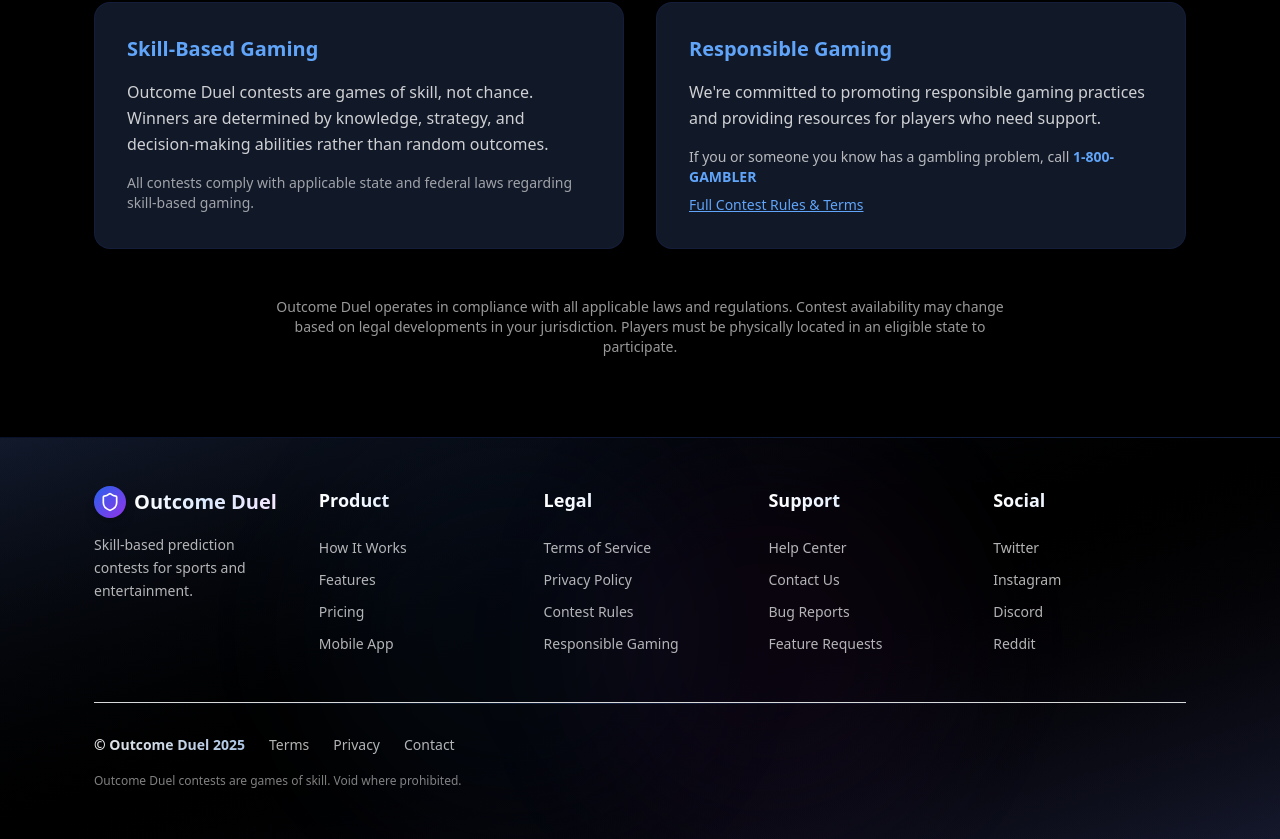
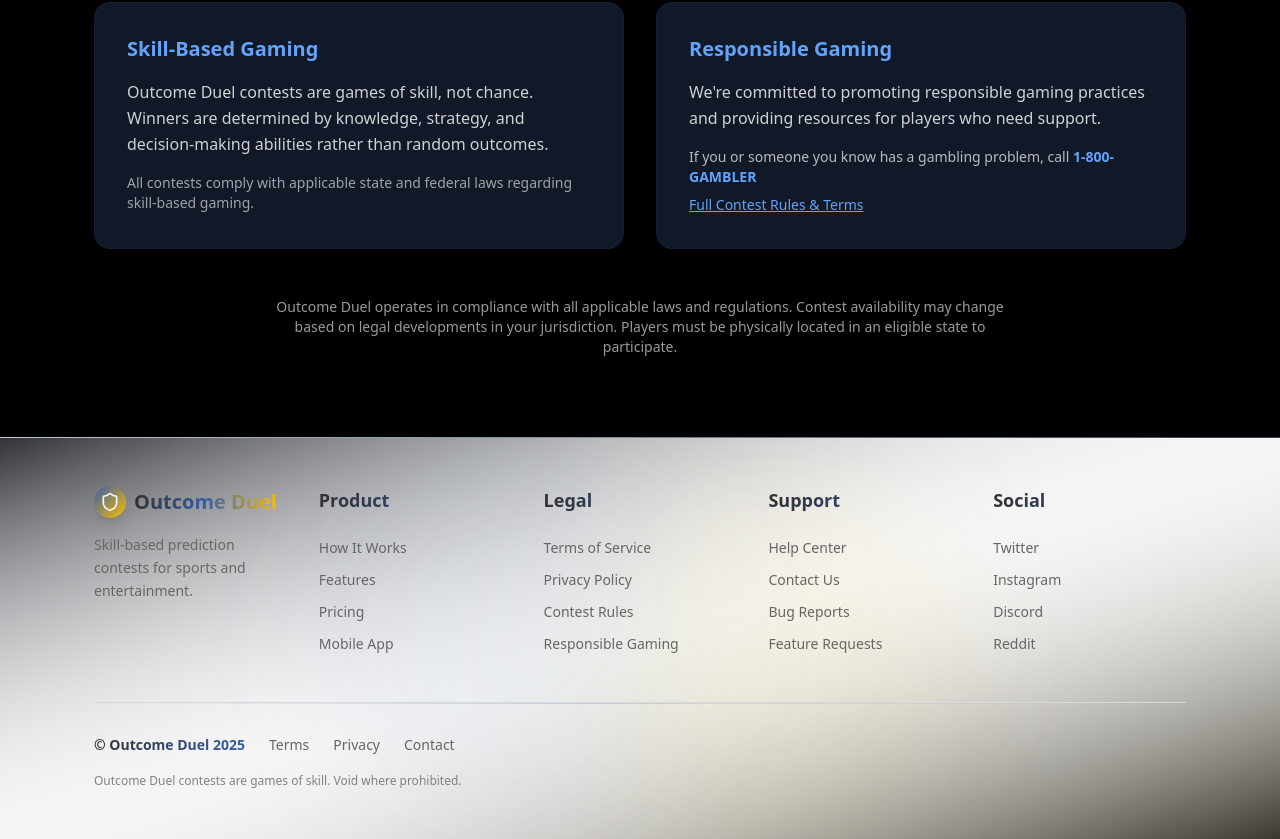
Before and after one commit to Osama575/outcome, a React (Vite) app: page /where-we-operate in a window 1280 px wide. Shown: the part 1006-1845 px from the top of the page. Built offline with nearby package versions, Linux system fonts and the light colour scheme.

Commit message:
Update color scheme
Use the specified primary and secondary colors across the landing page.

```diff
--- a/src/components/Footer.tsx
+++ b/src/components/Footer.tsx
@@ -28,14 +28,14 @@ const Footer = () => {
           }
           @keyframes pulse-glow {
             0%, 100% {
-              box-shadow: 0 0 20px rgba(59, 130, 246, 0.1);
+              box-shadow: 0 0 20px hsl(var(--primary) / 0.1);
             }
             50% {
-              box-shadow: 0 0 30px rgba(59, 130, 246, 0.3), 0 0 40px rgba(147, 51, 234, 0.2);
+              box-shadow: 0 0 30px hsl(var(--primary) / 0.3), 0 0 40px hsl(var(--accent) / 0.2);
             }
           }
           .shimmer-border {
-            background: linear-gradient(90deg, transparent, rgba(59, 130, 246, 0.4), transparent);
+            background: linear-gradient(90deg, transparent, hsl(var(--primary) / 0.4), transparent);
             background-size: 1000px 100%;
             animation: shimmer 3s infinite;
           }
@@ -45,39 +45,39 @@ const Footer = () => {
         `}
       </style>
 
-      <footer className="bg-gradient-to-br from-gray-900 via-black to-gray-900 border-t border-blue-900/30 relative overflow-hidden">
+      <footer className="bg-gradient-to-br from-secondary via-background to-secondary border-t border-primary/30 relative overflow-hidden">
         {/* Background Effects */}
-        <div className="absolute inset-0 bg-gradient-to-br from-blue-900/5 via-black to-purple-900/5"></div>
-        <div className="absolute top-0 left-1/4 w-96 h-96 bg-blue-500/5 rounded-full blur-3xl"></div>
-        <div className="absolute bottom-0 right-1/4 w-96 h-96 bg-purple-500/5 rounded-full blur-3xl"></div>
+        <div className="absolute inset-0 bg-gradient-to-br from-primary/5 via-background to-accent/5"></div>
+        <div className="absolute top-0 left-1/4 w-96 h-96 bg-primary/5 rounded-full blur-3xl"></div>
+        <div className="absolute bottom-0 right-1/4 w-96 h-96 bg-accent/5 rounded-full blur-3xl"></div>
 
         <div className="relative z-10 max-w-[1140px] mx-auto px-6 py-12">
           <div className="grid md:grid-cols-5 gap-8">
             {/* Logo Column - Enhanced */}
             <div className="md:col-span-1 group">
               <div className="flex items-center space-x-2 mb-4 group-hover:scale-105 transition-transform duration-300">
-                <div className="w-8 h-8 bg-gradient-to-br from-blue-600 to-purple-600 rounded-full flex items-center justify-center shadow-lg group-hover:shadow-blue-500/50 transition-shadow duration-300">
-                  <Shield className="w-5 h-5 text-white" />
+                <div className="w-8 h-8 bg-gradient-to-br from-primary to-accent rounded-full flex items-center justify-center shadow-lg group-hover:shadow-primary/50 transition-shadow duration-300">
+                  <Shield className="w-5 h-5 text-primary-foreground" />
                 </div>
-                <span className="text-xl font-bold bg-gradient-to-r from-white via-blue-100 to-purple-100 bg-clip-text text-transparent">
+                <span className="text-xl font-bold bg-gradient-to-r from-foreground via-primary to-accent bg-clip-text text-transparent">
                   Outcome Duel
                 </span>
               </div>
-              <p className="text-white/70 text-sm leading-relaxed">
+              <p className="text-muted-foreground text-sm leading-relaxed">
                 Skill-based prediction contests for sports and entertainment.
               </p>
             </div>
 
             {/* Product Column - Enhanced */}
             <div className="group">
-              <h4 className="font-semibold mb-6 text-lg bg-gradient-to-r from-white to-blue-200 bg-clip-text text-transparent">
+              <h4 className="font-semibold mb-6 text-lg bg-gradient-to-r from-foreground to-primary bg-clip-text text-transparent">
                 Product
               </h4>
               <ul className="space-y-3">
                 <li>
                   <button
                     onClick={() => scrollToSection('how-it-works')}
-                    className="text-white/70 hover:text-transparent hover:bg-gradient-to-r hover:from-blue-400 hover:to-purple-400 hover:bg-clip-text text-sm transition-all duration-300 hover:translate-x-1 block"
+                    className="text-muted-foreground hover:text-transparent hover:bg-gradient-to-r hover:from-primary hover:to-accent hover:bg-clip-text text-sm transition-all duration-300 hover:translate-x-1 block"
                   >
                     How It Works
                   </button>
@@ -85,18 +85,18 @@ const Footer = () => {
                 <li>
                   <Link
                     to="/features"
-                    className="text-white/70 hover:text-transparent hover:bg-gradient-to-r hover:from-blue-400 hover:to-purple-400 hover:bg-clip-text text-sm transition-all duration-300 hover:translate-x-1 block"
+                    className="text-muted-foreground hover:text-transparent hover:bg-gradient-to-r hover:from-primary hover:to-accent hover:bg-clip-text text-sm transition-all duration-300 hover:translate-x-1 block"
                   >
                     Features
                   </Link>
                 </li>
                 <li>
-                  <button className="text-white/70 hover:text-transparent hover:bg-gradient-to-r hover:from-blue-400 hover:to-purple-400 hover:bg-clip-text text-sm transition-all duration-300 hover:translate-x-1 block">
+                  <button className="text-muted-foreground hover:text-transparent hover:bg-gradient-to-r hover:from-primary hover:to-accent hover:bg-clip-text text-sm transition-all duration-300 hover:translate-x-1 block">
                     Pricing
                   </button>
                 </li>
                 <li>
-                  <button className="text-white/70 hover:text-transparent hover:bg-gradient-to-r hover:from-blue-400 hover:to-purple-400 hover:bg-clip-text text-sm transition-all duration-300 hover:translate-x-1 block">
+                  <button className="text-muted-foreground hover:text-transparent hover:bg-gradient-to-r hover:from-primary hover:to-accent hover:bg-clip-text text-sm transition-all duration-300 hover:translate-x-1 block">
                     Mobile App
                   </button>
                 </li>
@@ -105,29 +105,29 @@ const Footer = () => {
 
             {/* Legal Column - Enhanced */}
             <div className="group">
-              <h4 className="font-semibold mb-6 text-lg bg-gradient-to-r from-white to-blue-200 bg-clip-text text-transparent">
+              <h4 className="font-semibold mb-6 text-lg bg-gradient-to-r from-foreground to-primary bg-clip-text text-transparent">
                 Legal
               </h4>
               <ul className="space-y-3">
                 <li>
-                  <button className="text-white/70 hover:text-transparent hover:bg-gradient-to-r hover:from-blue-400 hover:to-purple-400 hover:bg-clip-text text-sm transition-all duration-300 hover:translate-x-1 block">
+                  <button className="text-muted-foreground hover:text-transparent hover:bg-gradient-to-r hover:from-primary hover:to-accent hover:bg-clip-text text-sm transition-all duration-300 hover:translate-x-1 block">
                     Terms of Service
                   </button>
                 </li>
                 <li>
-                  <button className="text-white/70 hover:text-transparent hover:bg-gradient-to-r hover:from-blue-400 hover:to-purple-400 hover:bg-clip-text text-sm transition-all duration-300 hover:translate-x-1 block">
+                  <button className="text-muted-foreground hover:text-transparent hover:bg-gradient-to-r hover:from-primary hover:to-accent hover:bg-clip-text text-sm transition-all duration-300 hover:translate-x-1 block">
                     Privacy Policy
                   </button>
                 </li>
                 <li>
-                  <button className="text-white/70 hover:text-transparent hover:bg-gradient-to-r hover:from-blue-400 hover:to-purple-400 hover:bg-clip-text text-sm transition-all duration-300 hover:translate-x-1 block">
+                  <button className="text-muted-foreground hover:text-transparent hover:bg-gradient-to-r hover:from-primary hover:to-accent hover:bg-clip-text text-sm transition-all duration-300 hover:translate-x-1 block">
                     Contest Rules
                   </button>
                 </li>
                 <li>
                   <button
                     onClick={() => handleExternalLink('https://www.ncpgambling.org/')}
-                    className="text-white/70 hover:text-transparent hover:bg-gradient-to-r hover:from-blue-400 hover:to-purple-400 hover:bg-clip-text text-sm transition-all duration-300 hover:translate-x-1 block"
+                    className="text-muted-foreground hover:text-transparent hover:bg-gradient-to-r hover:from-primary hover:to-accent hover:bg-clip-text text-sm transition-all duration-300 hover:translate-x-1 block"
                   >
                     Responsible Gaming
                   </button>
@@ -137,27 +137,27 @@ const Footer = () => {
 
             {/* Support Column - Enhanced */}
             <div className="group">
-              <h4 className="font-semibold mb-6 text-lg bg-gradient-to-r from-white to-blue-200 bg-clip-text text-transparent">
+              <h4 className="font-semibold mb-6 text-lg bg-gradient-to-r from-foreground to-primary bg-clip-text text-transparent">
                 Support
               </h4>
               <ul className="space-y-3">
                 <li>
-                  <button className="text-white/70 hover:text-transparent hover:bg-gradient-to-r hover:from-blue-400 hover:to-purple-400 hover:bg-clip-text text-sm transition-all duration-300 hover:translate-x-1 block">
+                  <button className="text-muted-foreground hover:text-transparent hover:bg-gradient-to-r hover:from-primary hover:to-accent hover:bg-clip-text text-sm transition-all duration-300 hover:translate-x-1 block">
                     Help Center
                   </button>
                 </li>
                 <li>
-                  <button className="text-white/70 hover:text-transparent hover:bg-gradient-to-r hover:from-blue-400 hover:to-purple-400 hover:bg-clip-text text-sm transition-all duration-300 hover:translate-x-1 block">
+                  <button className="text-muted-foreground hover:text-transparent hover:bg-gradient-to-r hover:from-primary hover:to-accent hover:bg-clip-text text-sm transition-all duration-300 hover:translate-x-1 block">
                     Contact Us
                   </button>
                 </li>
                 <li>
-                  <button className="text-white/70 hover:text-transparent hover:bg-gradient-to-r hover:from-blue-400 hover:to-purple-400 hover:bg-clip-text text-sm transition-all duration-300 hover:translate-x-1 block">
+                  <button className="text-muted-foreground hover:text-transparent hover:bg-gradient-to-r hover:from-primary hover:to-accent hover:bg-clip-text text-sm transition-all duration-300 hover:translate-x-1 block">
                     Bug Reports
                   </button>
                 </li>
                 <li>
-                  <button className="text-white/70 hover:text-transparent hover:bg-gradient-to-r hover:from-blue-400 hover:to-purple-400 hover:bg-clip-text text-sm transition-all duration-300 hover:translate-x-1 block">
+                  <button className="text-muted-foreground hover:text-transparent hover:bg-gradient-to-r hover:from-primary hover:to-accent hover:bg-clip-text text-sm transition-all duration-300 hover:translate-x-1 block">
                     Feature Requests
                   </button>
                 </li>
@@ -166,14 +166,14 @@ const Footer = () => {
 
             {/* Social Column - Enhanced */}
             <div className="group">
-              <h4 className="font-semibold mb-6 text-lg bg-gradient-to-r from-white to-blue-200 bg-clip-text text-transparent">
+              <h4 className="font-semibold mb-6 text-lg bg-gradient-to-r from-foreground to-primary bg-clip-text text-transparent">
                 Social
               </h4>
               <ul className="space-y-3">
                 <li>
                   <button
                     onClick={() => handleExternalLink('https://twitter.com')}
-                    className="text-white/70 hover:text-transparent hover:bg-gradient-to-r hover:from-blue-400 hover:to-purple-400 hover:bg-clip-text text-sm transition-all duration-300 hover:translate-x-1 block"
+                    className="text-muted-foreground hover:text-transparent hover:bg-gradient-to-r hover:from-primary hover:to-accent hover:bg-clip-text text-sm transition-all duration-300 hover:translate-x-1 block"
                   >
                     Twitter
                   </button>
@@ -181,7 +181,7 @@ const Footer = () => {
                 <li>
                   <button
                     onClick={() => handleExternalLink('https://instagram.com')}
-                    className="text-white/70 hover:text-transparent hover:bg-gradient-to-r hover:from-blue-400 hover:to-purple-400 hover:bg-clip-text text-sm transition-all duration-300 hover:translate-x-1 block"
+                    className="text-muted-foreground hover:text-transparent hover:bg-gradient-to-r hover:from-primary hover:to-accent hover:bg-clip-text text-sm transition-all duration-300 hover:translate-x-1 block"
                   >
                     Instagram
                   </button>
@@ -189,7 +189,7 @@ const Footer = () => {
                 <li>
                   <button
                     onClick={() => handleExternalLink('https://discord.com')}
-                    className="text-white/70 hover:text-transparent hover:bg-gradient-to-r hover:from-blue-400 hover:to-purple-400 hover:bg-clip-text text-sm transition-all duration-300 hover:translate-x-1 block"
+                    className="text-muted-foreground hover:text-transparent hover:bg-gradient-to-r hover:from-primary hover:to-accent hover:bg-clip-text text-sm transition-all duration-300 hover:translate-x-1 block"
                   >
                     Discord
                   </button>
@@ -197,7 +197,7 @@ const Footer = () => {
                 <li>
                   <button
                     onClick={() => handleExternalLink('https://reddit.com')}
-                    className="text-white/70 hover:text-transparent hover:bg-gradient-to-r hover:from-blue-400 hover:to-purple-400 hover:bg-clip-text text-sm transition-all duration-300 hover:translate-x-1 block"
+                    className="text-muted-foreground hover:text-transparent hover:bg-gradient-to-r hover:from-primary hover:to-accent hover:bg-clip-text text-sm transition-all duration-300 hover:translate-x-1 block"
                   >
                     Reddit
                   </button>
@@ -207,29 +207,29 @@ const Footer = () => {
           </div>
 
           {/* Bottom Bar - Enhanced */}
-          <div className="border-t border-gradient-to-r from-blue-900/30 via-white/20 to-purple-900/30 mt-12 pt-8 relative">
+          <div className="border-t border-gradient-to-r from-primary/30 via-border to-accent/30 mt-12 pt-8 relative">
             {/* Animated border */}
             <div className="absolute top-0 left-0 right-0 h-px opacity-50">
               <div className="absolute inset-0 shimmer-border"></div>
             </div>
 
             <div className="flex flex-col md:flex-row justify-between items-center gap-4">
-              <div className="flex flex-wrap gap-6 text-sm text-white/70">
-                <span className="bg-gradient-to-r from-white/90 to-blue-200/90 bg-clip-text text-transparent font-semibold">
+              <div className="flex flex-wrap gap-6 text-sm text-muted-foreground">
+                <span className="bg-gradient-to-r from-foreground to-primary bg-clip-text text-transparent font-semibold">
                   © Outcome Duel 2025
                 </span>
-                <button className="hover:text-transparent hover:bg-gradient-to-r hover:from-blue-400 hover:to-purple-400 hover:bg-clip-text transition-all duration-300 hover:scale-105">
+                <button className="hover:text-transparent hover:bg-gradient-to-r hover:from-primary hover:to-accent hover:bg-clip-text transition-all duration-300 hover:scale-105">
                   Terms
                 </button>
-                <button className="hover:text-transparent hover:bg-gradient-to-r hover:from-blue-400 hover:to-purple-400 hover:bg-clip-text transition-all duration-300 hover:scale-105">
+                <button className="hover:text-transparent hover:bg-gradient-to-r hover:from-primary hover:to-accent hover:bg-clip-text transition-all duration-300 hover:scale-105">
                   Privacy
                 </button>
-                <button className="hover:text-transparent hover:bg-gradient-to-r hover:from-blue-400 hover:to-purple-400 hover:bg-clip-text transition-all duration-300 hover:scale-105">
+                <button className="hover:text-transparent hover:bg-gradient-to-r hover:from-primary hover:to-accent hover:bg-clip-text transition-all duration-300 hover:scale-105">
                   Contact
                 </button>
               </div>
             </div>
-            <p className="text-xs text-white/50 mt-4 text-center md:text-left leading-relaxed">
+            <p className="text-xs text-muted-foreground/80 mt-4 text-center md:text-left leading-relaxed">
               Outcome Duel contests are games of skill. Void where prohibited.
             </p>
           </div>
--- a/src/components/MobileBottomBar.tsx
+++ b/src/components/MobileBottomBar.tsx
@@ -8,10 +8,10 @@ const MobileBottomBar = () => {
 
   return (
     <>
-      <div className="fixed bottom-0 left-0 right-0 bg-black border-t border-blue-900/20 p-4 md:hidden z-40">
+      <div className="fixed bottom-0 left-0 right-0 bg-secondary border-t border-primary/20 p-4 md:hidden z-40">
         <Button
           onClick={() => setIsWaitlistOpen(true)}
-          className="w-full bg-blue-600 hover:bg-blue-700 text-white rounded-full py-4 text-lg font-bold"
+          className="w-full bg-primary hover:bg-primary/90 text-primary-foreground rounded-full py-4 text-lg font-bold"
         >
           Join Waitlist
         </Button>
--- a/src/components/WaitlistModal.tsx
+++ b/src/components/WaitlistModal.tsx
@@ -38,22 +38,22 @@ const WaitlistModal = ({ isOpen, onClose }: WaitlistModalProps) => {
 
   return (
     <Dialog open={isOpen} onOpenChange={onClose}>
-      <DialogContent className="bg-black border-blue-900/20 text-white max-w-md">
+      <DialogContent className="bg-secondary border-primary/20 text-foreground max-w-md">
         <DialogHeader>
-          <DialogTitle className="text-2xl font-bold text-center text-white">
+          <DialogTitle className="text-2xl font-bold text-center text-foreground">
             Join the Waitlist
           </DialogTitle>
         </DialogHeader>
 
         <div className="text-center mb-6">
-          <p className="text-white/80">
+          <p className="text-muted-foreground">
             Be the first to know when Outcome Duel launches on mobile!
           </p>
         </div>
 
         <form onSubmit={handleSubmit} className="space-y-4">
           <div>
-            <Label htmlFor="name" className="text-white">Name</Label>
+            <Label htmlFor="name" className="text-foreground">Name</Label>
             <Input
               id="name"
               type="text"
@@ -61,12 +61,12 @@ const WaitlistModal = ({ isOpen, onClose }: WaitlistModalProps) => {
               onChange={(e) => setName(e.target.value)}
               placeholder="Your name"
               required
-              className="bg-white/10 border-blue-900/20 text-white placeholder:text-white/60"
+              className="bg-background/50 border-border text-foreground placeholder:text-muted-foreground"
             />
           </div>
 
           <div>
-            <Label htmlFor="email" className="text-white">Email</Label>
+            <Label htmlFor="email" className="text-foreground">Email</Label>
             <Input
               id="email"
               type="email"
@@ -74,20 +74,20 @@ const WaitlistModal = ({ isOpen, onClose }: WaitlistModalProps) => {
               onChange={(e) => setEmail(e.target.value)}
               placeholder="your@email.com"
               required
-              className="bg-white/10 border-blue-900/20 text-white placeholder:text-white/60"
+              className="bg-background/50 border-border text-foreground placeholder:text-muted-foreground"
             />
           </div>
 
           <Button
             type="submit"
             disabled={isSubmitting}
-            className="w-full bg-blue-600 hover:bg-blue-700 text-white font-semibold py-3"
+            className="w-full bg-primary hover:bg-primary/90 text-primary-foreground font-semibold py-3"
           >
             {isSubmitting ? "Joining..." : "Join Waitlist"}
           </Button>
         </form>
 
-        <p className="text-xs text-white/60 text-center mt-4">
+        <p className="text-xs text-muted-foreground/60 text-center mt-4">
           We'll never spam you. Unsubscribe anytime.
         </p>
       </DialogContent>
```
Also changed, not shown: src/components/FinalCTA.tsx (+21 -21 lines).
